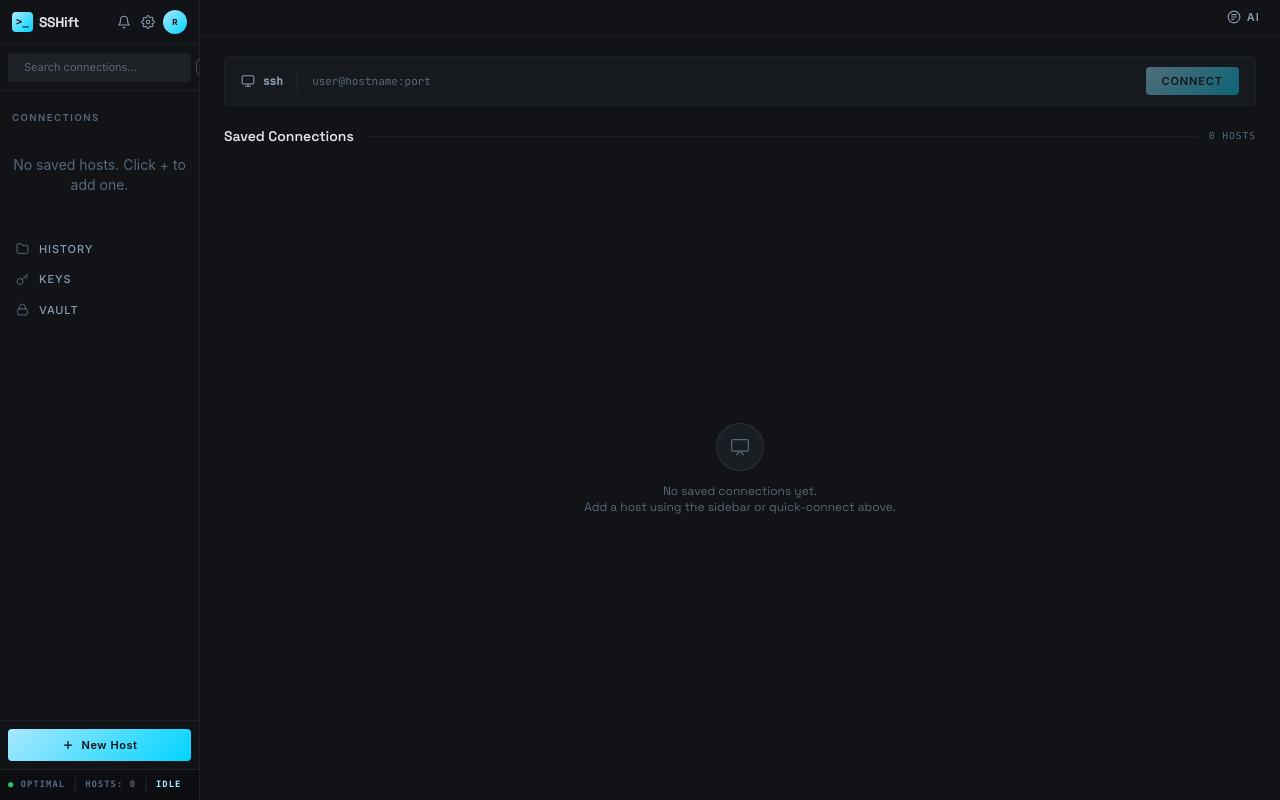
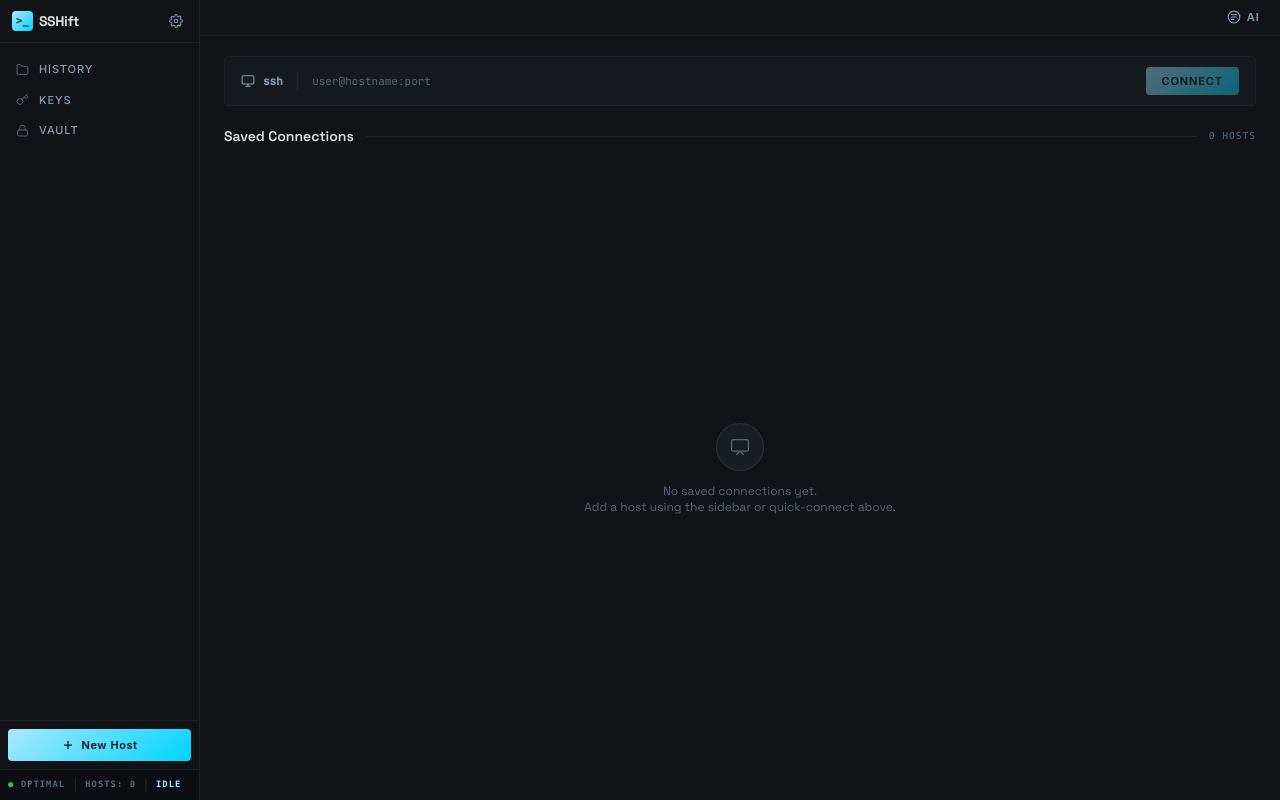
Before and after one commit to cyberbangsa/sshift, a React (Vite) app: page / in a window 1280 px wide. Built offline with nearby package versions, Linux system fonts and the light colour scheme.

Commit message:
feat(sidebar): remove host list, notifications icon, and user avatar

```diff
--- a/src/presentation/layouts/AppLayout.tsx
+++ b/src/presentation/layouts/AppLayout.tsx
@@ -4,7 +4,7 @@ import { invoke } from '@tauri-apps/api/core'
 import { useHostStore, useSessionStore, useUIStore, useSettingsStore, useTerminalStore } from '@/application/stores'
 import { useHost, useSession, useAIAgent } from '@/application/hooks'
 import { hostRepository, sessionRepository } from '@/infrastructure/repositories'
-import { HostList, AddHostModal } from '@/presentation/components/sidebar'
+import { AddHostModal } from '@/presentation/components/sidebar'
 import { AIPanel } from '@/presentation/components/ai'
 import { Button, Icon, Modal } from '@/presentation/shared'
 import { APP_NAME } from '@/config'
@@ -24,10 +24,8 @@ const NAV_ITEMS = [
 export function AppLayout({ children }: AppLayoutProps) {
   const [isAddHostOpen, setIsAddHostOpen] = useState(false)
   const [activeNav, setActiveNav]         = useState<string | null>(null)
-  const [searchQuery, setSearchQuery]     = useState('')
 
   // Connection state
-  const [connectingHostId, setConnectingHostId] = useState<string | null>(null)
   const [connectError, setConnectError]         = useState<string | null>(null)
   const errorTimerRef                           = useRef<ReturnType<typeof setTimeout> | null>(null)
 
@@ -37,7 +35,7 @@ export function AppLayout({ children }: AppLayoutProps) {
   const [showPendingPw, setShowPendingPw]       = useState(false)
 
   const { isAIPanelVisible, toggleAIPanel, openSettings } = useUIStore()
-  const { selectedHostId, hosts: allHosts } = useHostStore()
+  const { hosts: allHosts } = useHostStore()
   const { sessions, activeSessionId, setActiveSession } = useSessionStore()
   const { activeTerminalHandle } = useTerminalStore()
 
@@ -72,7 +70,7 @@ export function AppLayout({ children }: AppLayoutProps) {
 
   const { messages, isStreaming, error, sendMessage, abort, clearMessages, executionMode, setExecutionMode } = useAIAgent(agentRunCommand, agentReadFile, activeHostForRules?.aiRules)
   const { loadApiKey, isApiKeyLoaded } = useSettingsStore()
-  const { hosts, saveHost, deleteHost, selectHost } = useHost(hostRepository)
+  const { hosts, saveHost } = useHost(hostRepository)
   const { connectHost, disconnectSession } = useSession(sessionRepository)
 
   const handleUpdateHostRules = useCallback(
@@ -96,7 +94,6 @@ export function AppLayout({ children }: AppLayoutProps) {
         setPendingPassword('')
         return
       }
-      setConnectingHostId(host.id)
       setConnectError(null)
       try {
         await connectHost(host)
@@ -106,8 +103,6 @@ export function AppLayout({ children }: AppLayoutProps) {
         setConnectError(`${msg}\n${debug}`)
         if (errorTimerRef.current) clearTimeout(errorTimerRef.current)
         errorTimerRef.current = setTimeout(() => setConnectError(null), 10000)
-      } finally {
-        setConnectingHostId(null)
       }
     },
     [connectHost, sessions, setActiveSession],
@@ -133,17 +128,7 @@ export function AppLayout({ children }: AppLayoutProps) {
     }
   }, [isApiKeyLoaded, loadApiKey])
 
-  const connectedHostIds = Array.from(sessions.values())
-    .filter((s) => s.status === 'connected')
-    .map((s) => s.hostId)
 
-  const filteredHosts = searchQuery.trim()
-    ? hosts.filter(
-        (h) =>
-          h.label.toLowerCase().includes(searchQuery.toLowerCase()) ||
-          h.hostname.toLowerCase().includes(searchQuery.toLowerCase()),
-      )
-    : hosts
 
   /* ── SESSION MODE (any open sessions, including dashboard tab) ── */
   if (sessions.size > 0) {
@@ -416,12 +401,6 @@ export function AppLayout({ children }: AppLayoutProps) {
               {APP_NAME}
             </span>
           </div>
-          <div className="flex items-center gap-0.5">
-            <button className="p-1 rounded hover:bg-white/5 transition-colors" aria-label="Notifications">
-              <svg width="14" height="14" viewBox="0 0 24 24" fill="none" stroke="#8a9bb0" strokeWidth="1.8" strokeLinecap="round" strokeLinejoin="round">
-                <path d="M18 8A6 6 0 0 0 6 8c0 7-3 9-3 9h18s-3-2-3-9" /><path d="M13.73 21a2 2 0 0 1-3.46 0" />
-              </svg>
-            </button>
           <button
             className="p-1 rounded hover:bg-white/5 transition-colors"
             aria-label="Settings"
@@ -432,57 +411,11 @@ export function AppLayout({ children }: AppLayoutProps) {
               <path d="M19.4 15a1.65 1.65 0 0 0 .33 1.82l.06.06a2 2 0 0 1-2.83 2.83l-.06-.06a1.65 1.65 0 0 0-1.82-.33 1.65 1.65 0 0 0-1 1.51V21a2 2 0 0 1-4 0v-.09A1.65 1.65 0 0 0 9 19.4a1.65 1.65 0 0 0-1.82.33l-.06.06a2 2 0 0 1-2.83-2.83l.06-.06A1.65 1.65 0 0 0 4.68 15a1.65 1.65 0 0 0-1.51-1H3a2 2 0 0 1 0-4h.09A1.65 1.65 0 0 0 4.6 9a1.65 1.65 0 0 0-.33-1.82l-.06-.06a2 2 0 0 1 2.83-2.83l.06.06A1.65 1.65 0 0 0 9 4.68a1.65 1.65 0 0 0 1-1.51V3a2 2 0 0 1 4 0v.09a1.65 1.65 0 0 0 1 1.51 1.65 1.65 0 0 0 1.82-.33l.06-.06a2 2 0 0 1 2.83 2.83l-.06.06A1.65 1.65 0 0 0 19.4 9a1.65 1.65 0 0 0 1.51 1H21a2 2 0 0 1 0 4h-.09a1.65 1.65 0 0 0-1.51 1z" />
             </svg>
           </button>
-            <div
-              className="w-6 h-6 rounded-full ml-0.5 flex items-center justify-center text-[0.5rem] font-bold"
-              style={{ background: 'linear-gradient(135deg, #a8e8ff, #00d4ff)', color: '#0c0e11' }}
-            >
-              R
-            </div>
-          </div>
         </div>
 
-        {/* Search bar */}
-        <div className="px-2 py-2" style={{ borderBottom: '1px solid #1d2126' }}>
-          <div className="flex items-center gap-2 px-2 py-1.5 rounded" style={{ background: '#1d2126' }}>
-            <svg width="12" height="12" viewBox="0 0 24 24" fill="none" stroke="#56687a" strokeWidth="2" strokeLinecap="round" strokeLinejoin="round">
-              <circle cx="11" cy="11" r="8" /><line x1="21" y1="21" x2="16.65" y2="16.65" />
-            </svg>
-            <input
-              type="text"
-              placeholder="Search connections…"
-              value={searchQuery}
-              onChange={(e) => setSearchQuery(e.target.value)}
-              className="flex-1 bg-transparent outline-none text-[0.6875rem] text-text-secondary placeholder:text-text-muted"
-              style={{ fontFamily: "'Inter', sans-serif" }}
-            />
-            <span
-              className="text-[0.6rem] px-1 py-0.5 rounded font-mono"
-              style={{ border: '1px solid #3c494e', color: '#a8e8ff', letterSpacing: '0.02em', lineHeight: 1 }}
-            >
-              ⌘K
-            </span>
-          </div>
-        </div>
-
-        {/* CONNECTIONS */}
+        {/* Nav items */}
         <div className="flex-1 overflow-y-auto">
-          <div className="px-3 pt-3 pb-1">
-            <span className="text-[0.6rem] font-semibold tracking-[0.15em] uppercase" style={{ color: '#56687a' }}>
-              Connections
-            </span>
-          </div>
-          <HostList
-            hosts={filteredHosts}
-            selectedHostId={selectedHostId}
-            connectedHostIds={connectedHostIds}
-            connectingHostId={connectingHostId}
-            onSelectHost={selectHost}
-            onConnectHost={handleConnect}
-            onDeleteHost={deleteHost}
-          />
-
-          {/* Nav items */}
-          <div className="px-2 pt-4 pb-2 flex flex-col gap-0.5">
+          <div className="px-2 pt-3 pb-2 flex flex-col gap-0.5">
             {NAV_ITEMS.map((item) => (
               <button
                 key={item.id}
```
Lines whose indentation alone changed are shown as unchanged.
